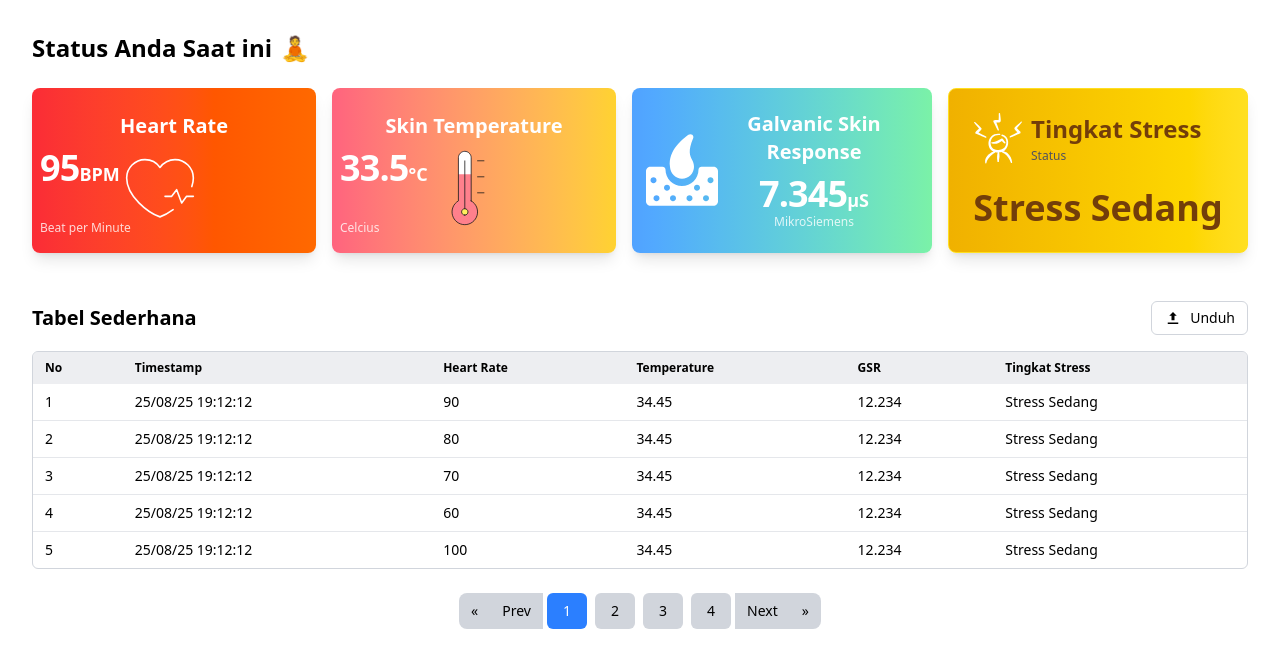
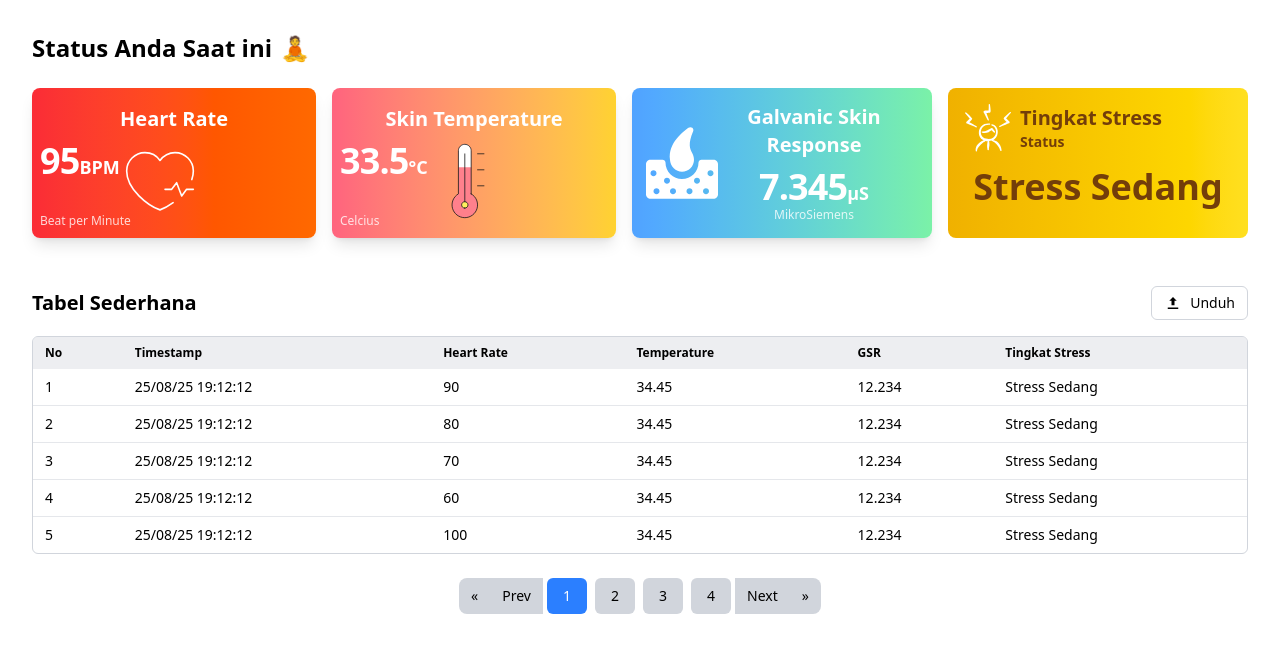
Before and after one commit to raflyamtiar/skripsi-stress-detection-iot, a React (Vite) app: page / in a window 1280 px wide. Shown: the top 668 px of the page. Built offline with nearby package versions, Linux system fonts and the light colour scheme; the HTML template or start-up script is replaced by a standard one.

Commit message:
style: stress card adjustment

```diff
--- a/src/components/StressLevelCard.jsx
+++ b/src/components/StressLevelCard.jsx
@@ -11,40 +11,46 @@ export default function StressLevelCard({ level = "sedang" }) {
     level === "normal"
       ? COLORS.normal
       : level === "berat"
-      ? COLORS.berat
-      : COLORS.sedang;
+        ? COLORS.berat
+        : COLORS.sedang;
 
   const label =
     level === "normal"
       ? "Normal"
       : level === "berat"
-      ? "Stress Berat"
-      : "Stress Sedang";
+        ? "Stress Berat"
+        : "Stress Sedang";
 
   return (
-    <div
-      className={`p-6 flex w-full justify-center items-center rounded-lg shadow-lg border ${tone}`}
-    >
-      <div className="flex flex-col items-start gap-6 w-full">
-        {/* Header Ttile */}
-        <div className="flex gap-2 w-full">
+    <div className={`flex flex-col ${tone} w-full p-4 rounded-lg`}>
+      {/* Header */}
+      <div className="flex gap-2 items-center">
+        {/* icon */}
+        <figure className="flex relative w-12 h-12">
           <img
             src="/images/stress.svg"
             alt="Stress Level Icon"
-            width={50}
-            height={50}
+            className="w-full h-full object-cover"
           />
+        </figure>
 
-          <div className="flex flex-col justify-between">
-            <h3 className="font-semibold text-2xl">Tingkat Stress</h3>
-            <p className="text-xs text-zinc-600">Status</p>
-          </div>
+        {/* Title and Subtitle */}
+        <div className="flex flex-col h-fit">
+          {/* title */}
+          <h2 className="flex text-xl font-bold">
+            Tingkat Stress
+          </h2>
+          {/* subtitle */}
+          <p className="flex text-sm font-semibold">
+            Status
+          </p>
+
         </div>
+      </div>
 
-        {/* Status */}
-        <div className="flex w-full justify-center">
-          <p className="flex text-4xl font-extrabold">{label}</p>
-        </div>
+      {/* Value */}
+      <div className="flex items-center justify-center flex-1 min-h-[80px] md:min-h-0">
+        <p className="flex text-4xl font-extrabold md:font-bold">{label}</p>
       </div>
     </div>
   );
```
